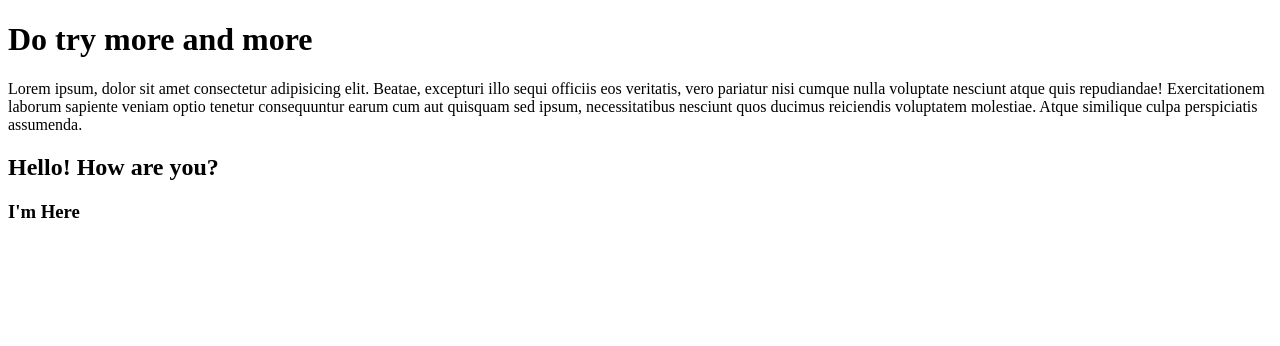
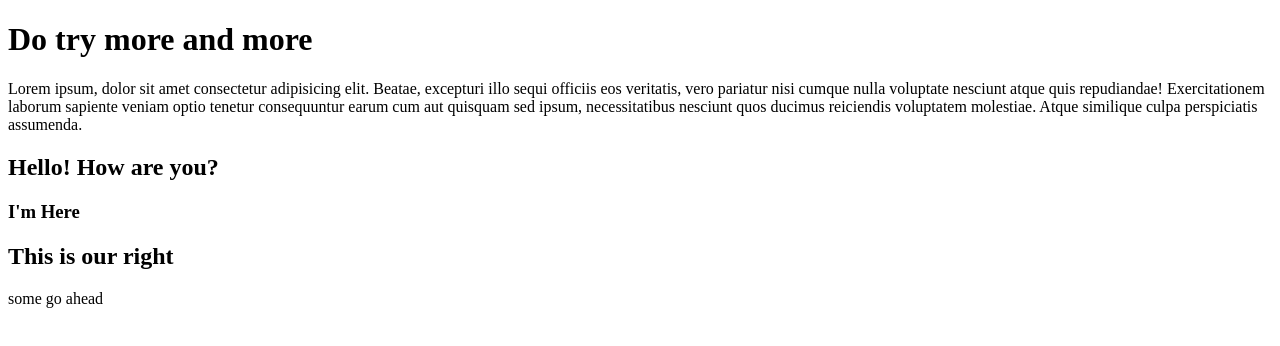
Before and after one commit to MdEbrahim-Shuvo/Agin-try, a plain HTML site: page index.html in a window 1280 px wide. Drawn offline with Linux system fonts and the light colour scheme.

Commit message:
experiment

```diff
--- a/index.html
+++ b/index.html
@@ -10,5 +10,7 @@
     <p>Lorem ipsum, dolor sit amet consectetur adipisicing elit. Beatae, excepturi illo sequi officiis eos veritatis, vero pariatur nisi cumque nulla voluptate nesciunt atque quis repudiandae! Exercitationem laborum sapiente veniam optio tenetur consequuntur earum cum aut quisquam sed ipsum, necessitatibus nesciunt quos ducimus reiciendis voluptatem molestiae. Atque similique culpa perspiciatis assumenda.</p>
     <h2>Hello! How are you?</h2>
     <h3>I'm Here</h3>
+    <h2>This is our right</h2>
+    <p>some go ahead</p>
 </body>
 </html>
```
